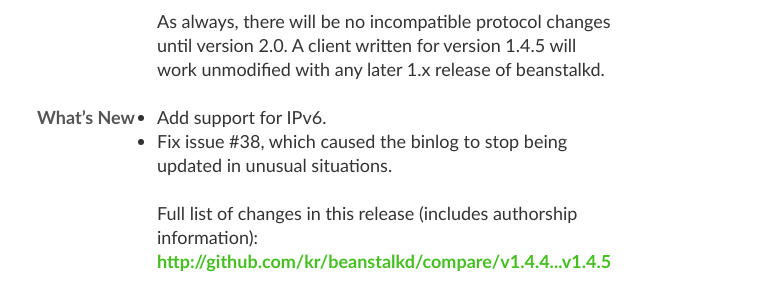
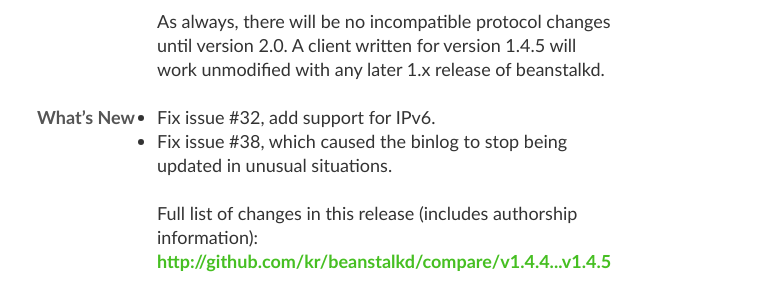
Before and after one commit to beanstalkd/beanstalkd, a Jekyll site: the page built from _posts/2010-05-22-1.4.5-release-notes.md, in a window 1280 px wide. Shown: the part 183-483 px from the top of the page, without its empty margins (253-1026 px from the left). Built offline with Jekyll 4.4.1, drawn with Linux system fonts in a browser that asks for light colours; comment, search, counter and statistics services are not loaded.

Commit message:
Include issue number in release notes.

```diff
--- a/_posts/2010-05-22-1.4.5-release-notes.md
+++ b/_posts/2010-05-22-1.4.5-release-notes.md
@@ -15,7 +15,7 @@
 What's New
 ----------
 
- * Add support for IPv6.
+ * Fix issue #32, add support for IPv6.
  * Fix issue #38, which caused the binlog to stop being updated in unusual
    situations.
 
```
